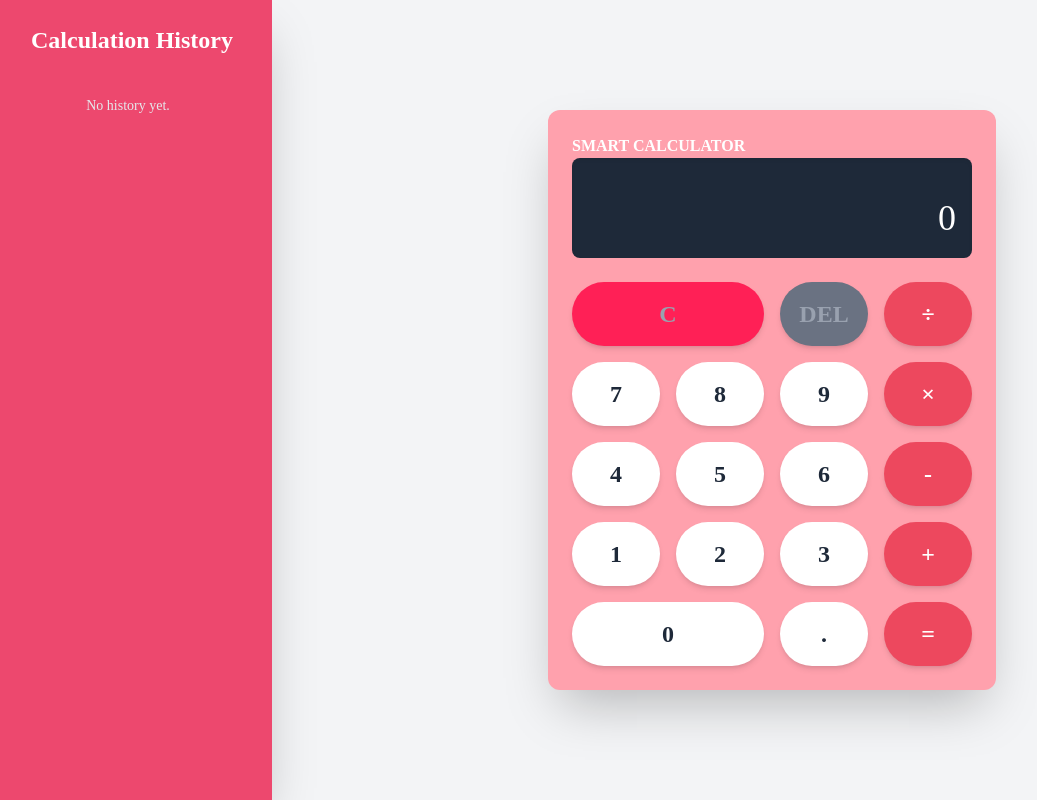
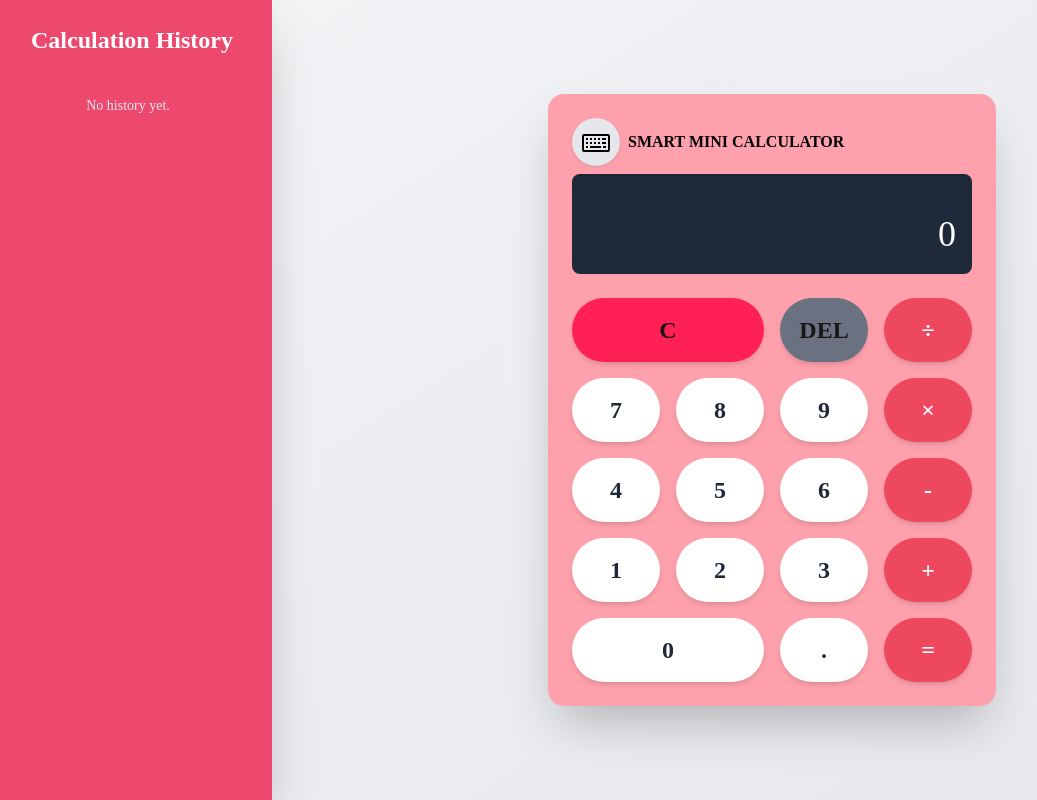
Before and after one commit to VineethEmmanuel/Smart-Mini-Calculator, a Next.js app: page / in a window 1280 px wide. Both pictures are taken after a click on the button "Launch Calculator". Shown: the whole page, without its empty margins (8-1045 px from the left). Built offline with nearby package versions, Linux system fonts and the light colour scheme.

Commit message:
Add files via upload
Added Keyboard Controls UI, Smooth Fade In Animation

```diff
--- a/app/components/Button.js
+++ b/app/components/Button.js
@@ -4,10 +4,11 @@ const Button = ({ label, onClick, className = "" }) => {
   return (
     <button
       className={`
-        p-4 rounded-full text-2xl font-semibold text-black
-        transition-all duration-200 ease-in-out
-        shadow-md hover:shadow-lg focus:outline-none focus:ring-2 focus:ring-offset-4
-        bg-black-200 hover:bg-gray-200 text-gray-400
+        p-4 rounded-4xl text-2xl font-semibold
+        transition-all duration-150 ease-out // Faster transition for click feedback
+        shadow-md hover:shadow-lg // Subtle shadow on hover
+        active:scale-95 active:shadow-sm // Press down effect on click
+        focus:outline-none focus:ring-2 focus:ring-offset-2
         ${className}
       `}
       onClick={onClick}
--- a/app/components/Calculator.js
+++ b/app/components/Calculator.js
@@ -2,12 +2,14 @@
 import React, { useState, useEffect } from "react";
 import Button from "./Button";
 import Display from "./Display";
+import KeyboardControlsModal from "./KeyboardControlsModal";
 
 const Calculator = ({ onAddToHistory }) => {
   const [display, setDisplay] = useState("");
   const [expression, setExpression] = useState("");
   const [lastInputWasOperator, setLastInputWasOperator] = useState(false);
   const [justCalculated, setJustCalculated] = useState(false);
+  const [showKeyboardModal, setShowKeyboardModal] = useState(false);
 
   // --- Calculator Functions ---
 
@@ -331,11 +333,54 @@ const Calculator = ({ onAddToHistory }) => {
   return (
     <div
       className="
-      bg-rose-300 shadow-2xl rounded-xl p-6 w-full max-w-md
-      transform transition-all duration-300 hover:scale-101 hover:shadow-3xl
+      bg-rose-300 shadow-2xl rounded-2xl p-6 w-full max-w-md
+      transform transition-all duration-300
     "
     >
-      <h1 className="text-white font-bold">SMART CALCULATOR</h1>
+      <div className="flex mb-2 grid-cols-2 gap-2">
+        <button
+          onClick={() => setShowKeyboardModal(true)}
+          className="p-2 rounded-full bg-gray-200 hover:bg-gray-300 text-gray-700
+        focus:outline-none focus:ring-2 focus:ring-gray-400 focus:ring-offset-2
+        transition-all duration-200 ease-in-out shadow-sm"
+          aria-label="Show keyboard controls"
+        >
+          <svg
+            width="32px"
+            height="32px"
+            viewBox="0 0 32 32"
+            id="icon"
+            xmlns="http://www.w3.org/2000/svg"
+          >
+            <defs></defs>
+            <title>keyboard</title>
+            <path d="M28,26H4a2,2,0,0,1-2-2V10A2,2,0,0,1,4,8H28a2,2,0,0,1,2,2V24A2,2,0,0,1,28,26ZM4,10V24H28V10Z" />
+            <rect x="10" y="20" width="11" height="2" />
+            <rect x="6" y="12" width="2" height="2" />
+            <rect x="10" y="12" width="2" height="2" />
+            <rect x="14" y="12" width="2" height="2" />
+            <rect x="18" y="12" width="2" height="2" />
+            <rect x="6" y="20" width="2" height="2" />
+            <rect x="6" y="16" width="2" height="2" />
+            <rect x="10" y="16" width="2" height="2" />
+            <rect x="14" y="16" width="2" height="2" />
+            <rect x="22" y="12" width="4" height="2" />
+            <rect x="22" y="16" width="4" height="2" />
+            <rect x="18" y="16" width="2" height="2" />
+            <rect x="23" y="20" width="3" height="2" />
+            <rect
+              id="_Transparent_Rectangle_"
+              data-name=" Transparent Rectangle "
+              className="fill-none"
+              width="32"
+              height="32"
+            />
+          </svg>
+        </button>
+        <h1 className="text-black font-bold self-center">
+          SMART MINI CALCULATOR
+        </h1>
+      </div>
       <Display expression={expression} displayValue={display} />
 
       <div className="grid grid-cols-4 gap-4">
@@ -360,6 +405,9 @@ const Calculator = ({ onAddToHistory }) => {
           />
         ))}
       </div>
+      {showKeyboardModal && (
+        <KeyboardControlsModal onClose={() => setShowKeyboardModal(false)} />
+      )}
     </div>
   );
 };
--- a/app/components/Display.js
+++ b/app/components/Display.js
@@ -8,7 +8,7 @@ const Display = ({ expression, displayValue }) => {
       </div>
 
       <div className="text-4xl font-light h-12 flex items-center justify-end">
-        {displayValue === "" ? "0" : displayValue}{" "}
+        {displayValue === "" ? "0" : displayValue}
       </div>
     </div>
   );
--- a/app/components/History.js
+++ b/app/components/History.js
@@ -19,7 +19,8 @@ const History = ({ history, onClearHistory, onDeleteItem }) => {
                 key={index}
                 className="
                 bg-white bg-opacity-10 p-3 rounded-md text-white text-sm break-words shadow-sm
-                flex justify-between items-center // Use flex to align content and button
+                flex justify-between items-center
+                opacity-0 animate-fadeInUp
               "
               >
                 <div className="flex-grow">
@@ -38,7 +39,7 @@ const History = ({ history, onClearHistory, onDeleteItem }) => {
                     ml-4 p-1 rounded-full bg-red-400 text-white text-xs font-bold
                     hover:bg-red-500 focus:outline-none focus:ring-2 focus:ring-red-300 focus:ring-offset-2 focus:ring-offset-[#ed486e]
                     transition-all duration-200 ease-in-out
-                    w-6 h-6 flex items-center justify-center // Fixed size for round button
+                    w-6 h-6 flex items-center justify-center
                   "
                   aria-label={`Delete ${item.expression} = ${item.result}`}
                 >
--- /dev/null
+++ b/app/components/KeyboardControlsModal.js
@@ -0,0 +1,98 @@
+import React from "react";
+
+const KeyboardControlsModal = ({ onClose }) => {
+  return (
+    <div className="fixed inset-0 bg-gray-200 bg-opacity-20 flex items-center justify-center p-4 z-50">
+      <div
+        className="
+        bg-white rounded-lg shadow-xl p-8 w-full h-full max-w-2xl max-h-[90vh] relative
+        flex flex-col // Use flexbox for internal layout
+      "
+      >
+        <button
+          onClick={onClose}
+          className="absolute top-4 right-4 p-2 rounded-full bg-gray-200 hover:bg-gray-300 text-gray-700
+                     focus:outline-none focus:ring-2 focus:ring-gray-400 focus:ring-offset-2 z-10" // Ensure close button is on top
+          aria-label="Close keyboard controls"
+        >
+          <svg
+            xmlns="http://www.w3.org/2000/svg"
+            className="h-6 w-6"
+            viewBox="0 0 20 20"
+            fill="currentColor"
+          >
+            <path
+              fillRule="evenodd"
+              d="M4.293 4.293a1 1 0 011.414 0L10 8.586l4.293-4.293a1 1 0 111.414 1.414L11.414 10l4.293 4.293a1 1 0 01-1.414 1.414L10 11.414l-4.293 4.293a1 1 0 01-1.414-1.414L8.586 10 4.293 5.707a1 1 0 010-1.414z"
+              clipRule="evenodd"
+            />
+          </svg>
+        </button>
+
+        <h2 className="text-3xl font-bold text-gray-800 mb-8 text-center">
+          Keyboard Controls
+        </h2>
+
+        {/* Scrollable content area for controls */}
+        <div className="flex-grow overflow-y-auto pr-4 space-y-4 text-gray-700">
+          <div className="flex justify-between items-center text-lg">
+            <span className="font-semibold">Numbers (0-9)</span>
+            <span className="bg-gray-100 px-3 py-1 rounded-md text-base font-mono min-w-[80px] text-center">
+              0-9
+            </span>
+          </div>
+          <div className="flex justify-between items-center text-lg">
+            <span className="font-semibold">Decimal Point</span>
+            <span className="bg-gray-100 px-3 py-1 rounded-md text-base font-mono min-w-[80px] text-center">
+              .
+            </span>
+          </div>
+          <div className="flex justify-between items-center text-lg">
+            <span className="font-semibold">Add</span>
+            <span className="bg-gray-100 px-3 py-1 rounded-md text-base font-mono min-w-[80px] text-center">
+              +
+            </span>
+          </div>
+          <div className="flex justify-between items-center text-lg">
+            <span className="font-semibold">Subtract</span>
+            <span className="bg-gray-100 px-3 py-1 rounded-md text-base font-mono min-w-[80px] text-center">
+              -
+            </span>
+          </div>
+          <div className="flex justify-between items-center text-lg">
+            <span className="font-semibold">Multiply</span>
+            <span className="bg-gray-100 px-3 py-1 rounded-md text-base font-mono min-w-[80px] text-center">
+              *
+            </span>
+          </div>
+          <div className="flex justify-between items-center text-lg">
+            <span className="font-semibold">Divide</span>
+            <span className="bg-gray-100 px-3 py-1 rounded-md text-base font-mono min-w-[80px] text-center">
+              /
+            </span>
+          </div>
+          <div className="flex justify-between items-center text-lg">
+            <span className="font-semibold">Equals</span>
+            <span className="bg-gray-100 px-3 py-1 rounded-md text-base font-mono min-w-[80px] text-center">
+              Enter
+            </span>
+          </div>
+          <div className="flex justify-between items-center text-lg">
+            <span className="font-semibold">Backspace / Delete Last</span>
+            <span className="bg-gray-100 px-3 py-1 rounded-md text-base font-mono min-w-[80px] text-center">
+              Backspace
+            </span>
+          </div>
+          <div className="flex justify-between items-center text-lg">
+            <span className="font-semibold">Clear All</span>
+            <span className="bg-gray-100 px-3 py-1 rounded-md text-base font-mono min-w-[80px] text-center">
+              Esc or C
+            </span>
+          </div>
+        </div>
+      </div>
+    </div>
+  );
+};
+
+export default KeyboardControlsModal;
--- a/app/components/Showcase.js
+++ b/app/components/Showcase.js
@@ -4,10 +4,10 @@ const Showcase = ({ presenterName, projectTitle, onLaunchCalculator }) => {
   return (
     <div
       className="
-      bg-white shadow-2xl rounded-xl p-8 w-full max-w-md h-[500px] // Fixed height to match calculator roughly
-      border-2 border-[#ed485e] // Theme border
-      flex flex-col items-center justify-center text-center // Center content
-      transform transition-all duration-300 hover:scale-102 hover:shadow-xl // Floating effect
+      bg-white shadow-2xl rounded-xl p-8 w-full max-w-md h-[500px]
+      border-2 border-[#ed485e]
+      flex flex-col items-center justify-center text-center
+      transform transition-all duration-300
     "
     >
       <div className="flex justify-center mb-6">
--- a/app/page.js
+++ b/app/page.js
@@ -30,7 +30,7 @@ export default function Home() {
   };
 
   return (
-    <div className="h-screen overflow-hidden grid grid-cols-1 md:grid-cols-[280px_1fr] bg-gray-100 font-inter">
+    <div className="h-screen overflow-hidden grid grid-cols-1 md:grid-cols-[280px_1fr] bg-gradient-to-br from-gray-100 to-gray-200 font-inter">
       <Head>
         <title>Smart Mini Calculator</title>
         <meta
--- /dev/null
+++ b/tailwind.config.js
@@ -0,0 +1,31 @@
+/** @type {import('tailwindcss').Config} */
+module.exports = {
+  content: [
+    "./pages/**/*.{js,ts,jsx,tsx}",
+    "./components/**/*.{js,ts,jsx,tsx}",
+  ],
+  theme: {
+    extend: {
+      // Add custom text shadow utilities
+      textShadow: {
+        sm: "0 1px 2px var(--tw-shadow-color)",
+        DEFAULT: "0 2px 4px var(--tw-shadow-color)",
+        md: "0 4px 6px var(--tw-shadow-color)", // This is the one we're adding
+        lg: "0 8px 16px var(--tw-shadow-color)",
+      },
+    },
+  },
+  plugins: [
+    // Add a plugin to generate text shadow utilities
+    function ({ matchUtilities, theme }) {
+      matchUtilities(
+        {
+          "text-shadow": (value) => ({
+            textShadow: value,
+          }),
+        },
+        { values: theme("textShadow") }
+      );
+    },
+  ],
+};
```
Also changed, not shown: app/globals.css (+23 -4 lines), 1 other file (tests, documents, lock files or other folders).
